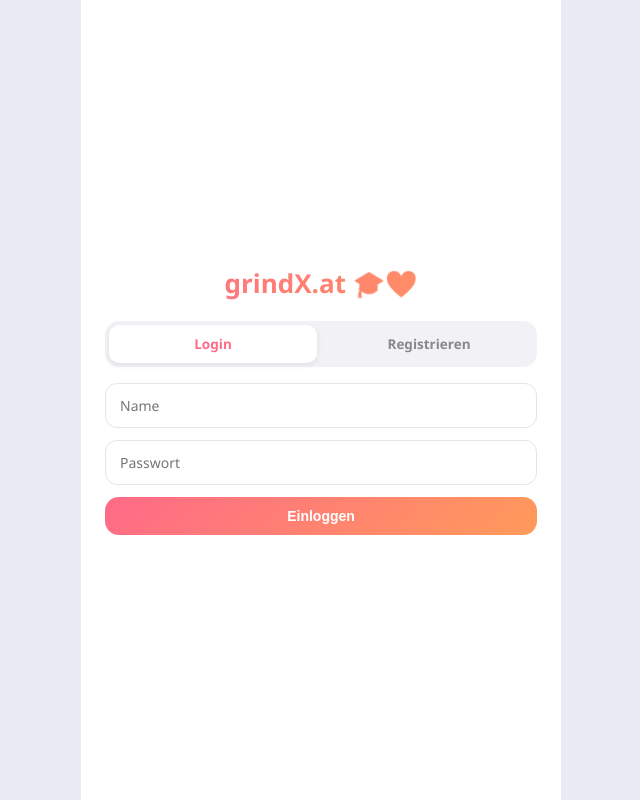
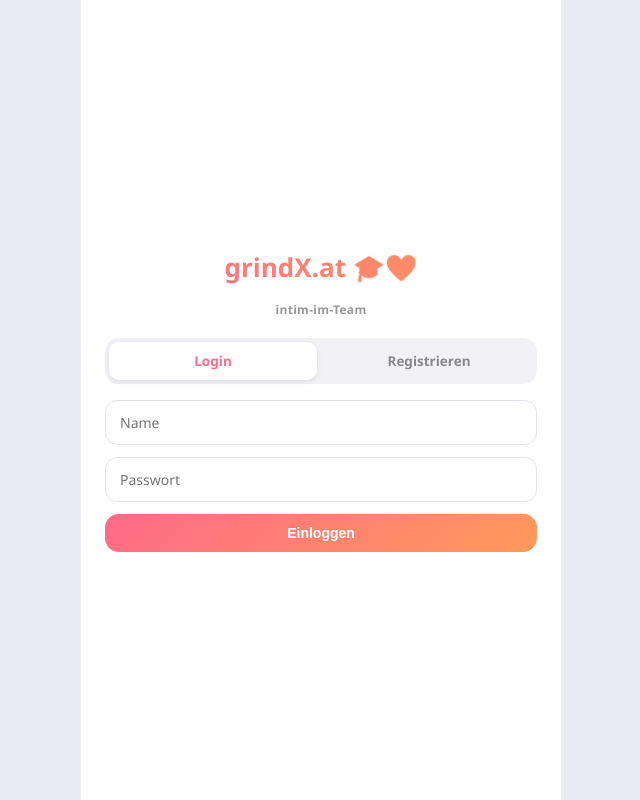
Before and after one commit to Widiwaldberg/grindX.at, a website: page index.html in a window 1280 px wide. Shown: the whole page, without its empty margins (319-959 px from the left). Drawn offline with Linux system fonts and the light colour scheme.

Commit message:
Add "intim-im-Team" subtitle under the grindX.at logo

```diff
--- a/css/style.css
+++ b/css/style.css
@@ -39,6 +39,7 @@ header.app {
   flex-shrink: 0;
   border-bottom: 1px solid #f0f0f0;
 }
+header.app .brand { display: flex; flex-direction: column; gap: 1px; }
 header.app .logo {
   font-size: 20px;
   font-weight: 800;
@@ -47,6 +48,7 @@ header.app .logo {
   background-clip: text;
   color: transparent;
 }
+header.app .subtitle { font-size: 10.5px; color: #999; font-weight: 600; letter-spacing: 0.2px; }
 header.app .icons { display: flex; gap: 14px; font-size: 18px; }
 
 .screens {
@@ -83,6 +85,13 @@ header.app .icons { display: flex; gap: 14px; font-size: 18px; }
   -webkit-background-clip: text;
   background-clip: text;
   color: transparent;
+}
+.auth-card .subtitle {
+  text-align: center;
+  font-size: 12px;
+  color: #999;
+  font-weight: 600;
+  letter-spacing: 0.3px;
   margin-bottom: 4px;
 }
 
--- a/index.html
+++ b/index.html
@@ -14,6 +14,7 @@
   <div id="auth-view" class="auth-view">
     <div class="auth-card">
       <div class="logo">grindX.at 🎓❤️</div>
+      <div class="subtitle">intim-im-Team</div>
 
       <div class="auth-tabs">
         <button type="button" class="auth-tab active" data-tab="login">Login</button>
@@ -59,7 +60,10 @@
   <!-- App -->
   <div id="app-view" hidden>
     <header class="app">
-      <div class="logo">grindX.at 🎓❤️</div>
+      <div class="brand">
+        <div class="logo">grindX.at 🎓❤️</div>
+        <div class="subtitle">intim-im-Team</div>
+      </div>
       <div class="icons">🔔 ⚙️</div>
     </header>
 
```
